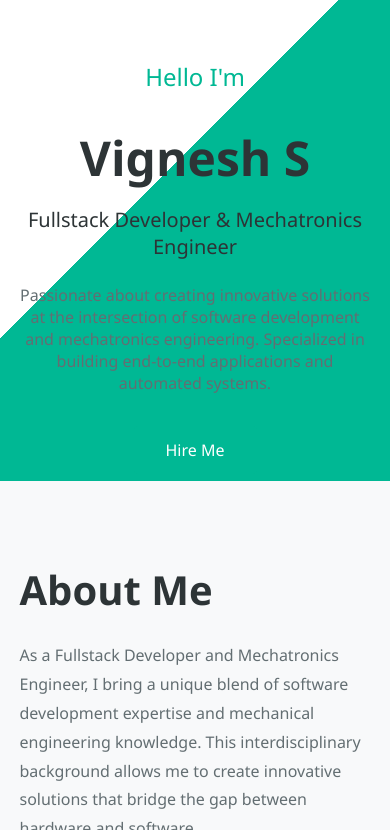
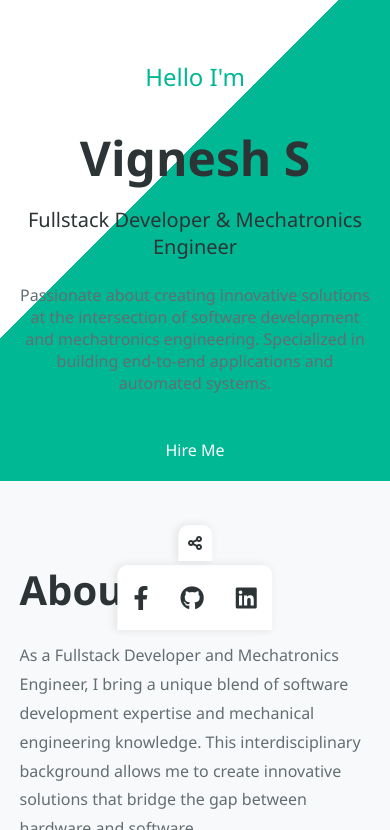
Before and after one commit to vignesh220402/Sample-host, a plain HTML site: page index.html in a window 390 px wide. Shown: the part 274-1104 px from the top of the page. Drawn offline with Linux system fonts and the light colour scheme.

Commit message:
successcommit

```diff
--- a/index.html
+++ b/index.html
@@ -5,6 +5,7 @@
     <meta charset="UTF-8">
     <meta name="viewport" content="width=device-width, initial-scale=1.0">
     <title>Vignesh S - Portfolio</title>
+    <link rel="stylesheet" href="https://cdnjs.cloudflare.com/ajax/libs/font-awesome/6.0.0/css/all.min.css">
     <style>
         :root {
             --primary-color: #00B894;
@@ -26,6 +27,96 @@
             font-family: 'Segoe UI', Tahoma, Geneva, Verdana, sans-serif;
             color: var(--text-color);
             overflow-x: hidden;
+        }
+
+        .social-sidebar {
+            position: fixed;
+            right: -60px;
+            top: 50%;
+            transform: translateY(-50%);
+            display: flex;
+            flex-direction: column;
+            gap: 1rem;
+            padding: 1rem;
+            background: white;
+            box-shadow: -2px 0 10px rgba(0, 0, 0, 0.1);
+            border-radius: 10px 0 0 10px;
+            z-index: 99;
+            transition: right 0.3s ease;
+        }
+
+        .social-sidebar:hover {
+            right: 0;
+        }
+
+        .social-sidebar::before {
+            content: '\f1e0';
+            font-family: 'Font Awesome 6 Free';
+            font-weight: 900;
+            position: absolute;
+            left: -40px;
+            top: 50%;
+            transform: translateY(-50%);
+            background: white;
+            padding: 10px;
+            border-radius: 10px 0 0 10px;
+            box-shadow: -2px 0 10px rgba(0, 0, 0, 0.1);
+            color: var(--text-color);
+            cursor: pointer;
+        }
+
+        .social-link {
+            color: var(--text-color);
+            font-size: 1.5rem;
+            padding: 0.5rem;
+            transition: all 0.3s ease;
+            position: relative;
+            overflow: hidden;
+            opacity: 0;
+            transform: translateX(20px);
+            animation: slideIn 0.3s ease forwards;
+        }
+
+        @keyframes slideIn {
+            to {
+                opacity: 1;
+                transform: translateX(0);
+            }
+        }
+
+        .social-sidebar:hover .social-link {
+            animation: slideIn 0.3s ease forwards;
+        }
+
+        .social-link:nth-child(2) {
+            animation-delay: 0.1s;
+        }
+
+        .social-link:nth-child(3) {
+            animation-delay: 0.2s;
+        }
+
+        .social-link::before {
+            content: '';
+            position: absolute;
+            top: 0;
+            left: 0;
+            width: 100%;
+            height: 100%;
+            background: var(--primary-gradient);
+            opacity: 0;
+            transition: opacity 0.3s ease;
+            z-index: -1;
+            border-radius: 5px;
+        }
+
+        .social-link:hover {
+            color: white;
+            transform: translateX(-5px);
+        }
+
+        .social-link:hover::before {
+            opacity: 1;
         }
 
         section {
@@ -328,6 +419,42 @@
         }
 
         @media (max-width: 768px) {
+            .social-sidebar {
+                flex-direction: row;
+                top: auto;
+                bottom: -60px;
+                left: 50%;
+                right: auto;
+                transform: translateX(-50%);
+                border-radius: 10px 10px 0 0;
+                justify-content: center;
+                padding: 0.5rem;
+                transition: bottom 0.3s ease;
+            }
+
+            .social-sidebar::before {
+                left: 50%;
+                top: -40px;
+                transform: translateX(-50%);
+                border-radius: 10px 10px 0 0;
+            }
+
+            .social-sidebar:hover {
+                bottom: 0;
+                right: auto;
+            }
+
+            .social-link {
+                transform: translateY(20px);
+            }
+
+            @keyframes slideIn {
+                to {
+                    opacity: 1;
+                    transform: translateY(0);
+                }
+            }
+
             section {
                 padding: 3rem 5%;
             }
@@ -639,6 +766,17 @@
 </head>
 
 <body>
+    <div class="social-sidebar">
+        <a href="https://facebook.com" target="_blank" class="social-link">
+            <i class="fab fa-facebook-f"></i>
+        </a>
+        <a href="https://twitter.com" target="_blank" class="social-link">
+            <i class="fab fa-github"></i>
+        </a>
+        <a href="https://instagram.com" target="_blank" class="social-link">
+            <i class="fab fa-linkedin"></i>
+        </a>
+    </div>
     <nav class="navbar">
         <div class="logo">Portfolio</div>
         <button class="menu-btn">☰</button>
@@ -652,11 +790,6 @@
         </div>
     </nav>
 
-    <div class="social-links">
-        <a href="#">f</a>
-        <a href="#">t</a>
-        <a href="#">in</a>
-    </div>
 
     <main class="hero" id="home">
         <div class="hero-content">
```
